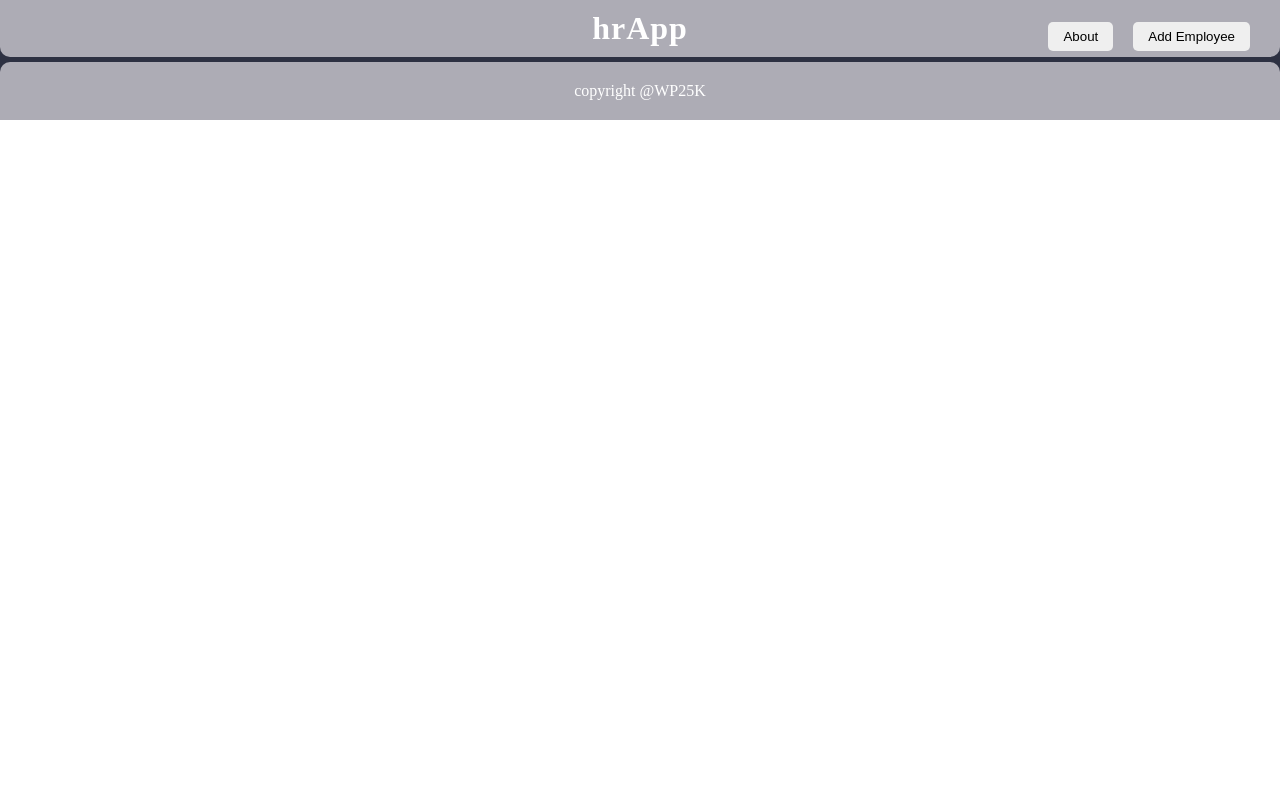
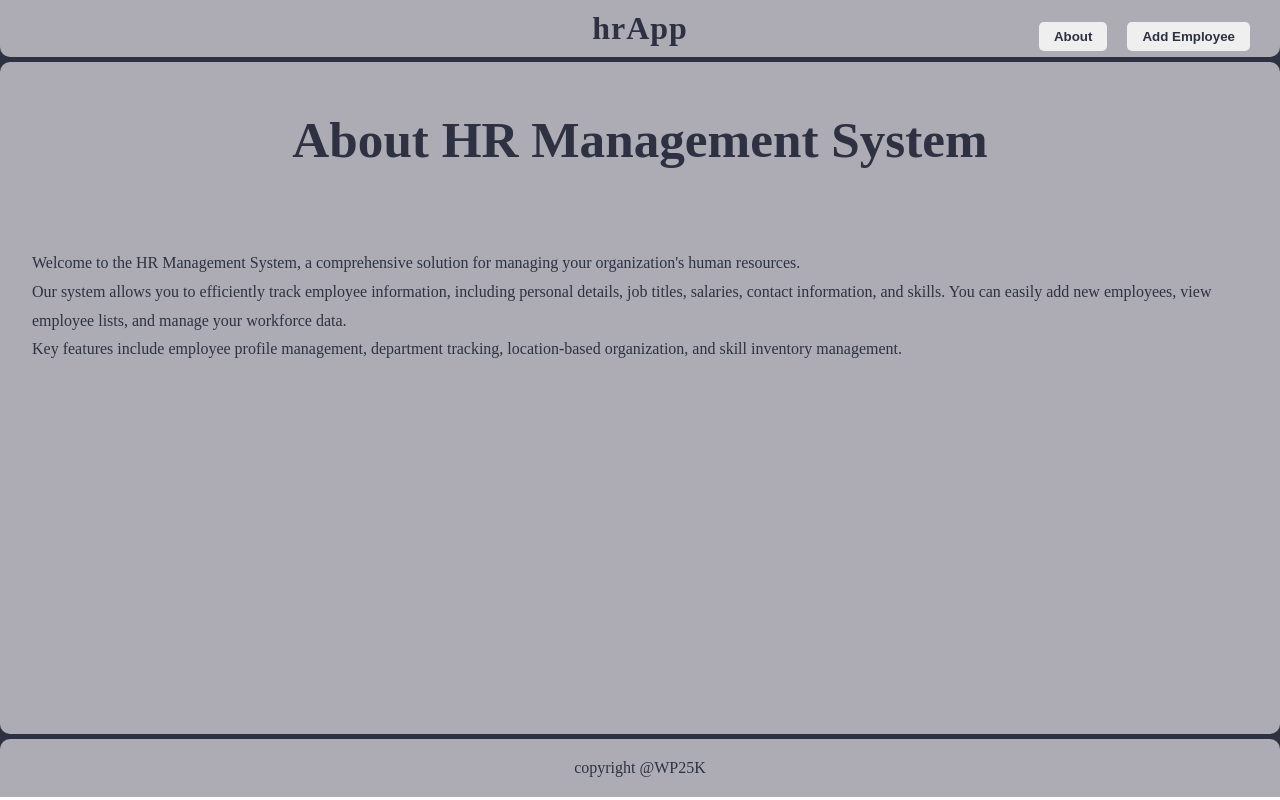
Before and after one commit to bean-123/hrApp, a React (Vite) app: page /about in a window 1280 px wide. Built offline with nearby package versions, Linux system fonts and the light colour scheme.

Commit message:
Add changes to About.jsx and added css

```diff
--- a/src/App.css
+++ b/src/App.css
@@ -1,6 +1,17 @@
 * {
   padding: 0;
   margin: 0;
+}
+
+html,
+body {
+  height: 100%;
+}
+
+body {
+  display: flex;
+  flex-direction: column;
+  min-height: 100vh;
 }
 
 #root {
--- a/src/App.jsx
+++ b/src/App.jsx
@@ -6,6 +6,7 @@ import PersonList from "./components/PersonList";
 import { useState } from "react";
 import AddEmployee from "./components/AddEmployee";
 import { BrowserRouter, Routes, Route } from "react-router-dom";
+import About from "./components/About";
 
 function App() {
   const [employees, setEmployees] = useState(data);
@@ -20,10 +21,13 @@ function App() {
       <Routes>
         {/* Home page */}
         <Route path="/" element={<PersonList data={employees} />} />
+        {/* Add employee page */}
         <Route
           path="/add-employee"
           element={<AddEmployee handleClick={handleAddEmployee} />}
         />
+        {/* About page */}
+        <Route path="/about" element={<About />} />
       </Routes>
       <Footer />
     </BrowserRouter>
--- a/src/components/About.jsx
+++ b/src/components/About.jsx
@@ -0,0 +1,27 @@
+import styles from "./About.module.css";
+
+const About = () => {
+  return (
+    <div className={styles.aboutcontainer}>
+      <h1 className={styles.title}>About HR Management System</h1>
+      <div className={styles.abouttext}>
+        <p>
+          Welcome to the HR Management System, a comprehensive solution for
+          managing your organization's human resources.
+        </p>
+        <p>
+          Our system allows you to efficiently track employee information,
+          including personal details, job titles, salaries, contact information,
+          and skills. You can easily add new employees, view employee lists, and
+          manage your workforce data.
+        </p>
+        <p>
+          Key features include employee profile management, department tracking,
+          location-based organization, and skill inventory management.
+        </p>
+      </div>
+    </div>
+  );
+};
+
+export default About;
--- /dev/null
+++ b/src/components/About.module.css
@@ -0,0 +1,17 @@
+.title {
+  font-size: 3.2em;
+  padding: 3rem;
+  text-align: center;
+}
+
+.aboutcontainer {
+  margin: 5px 0 5px 0;
+  background-color: #adacb5;
+  border-radius: 10px;
+  min-height: 84vh;
+}
+
+.abouttext {
+  padding: 2rem;
+  line-height: 1.8;
+}
--- a/src/components/Footer.module.css
+++ b/src/components/Footer.module.css
@@ -6,5 +6,5 @@
   justify-content: center;
   align-items: center;
   border-radius: 10px 10px 0 0;
-  color: white;
+  color: #2d3142;
 }
--- a/src/components/Header.module.css
+++ b/src/components/Header.module.css
@@ -3,7 +3,6 @@
   background-color: #adacb5;
   letter-spacing: 1px;
   border-radius: 0 0 10px 10px;
-  color: white;
   display: flex;
   align-items: center;
   justify-content: center;
@@ -22,9 +21,11 @@ button {
   border-radius: 5px;
   border: none;
   cursor: pointer;
+  color: #2d3142;
+  font-weight: bolder;
 }
 
 .headertext {
   text-decoration: none;
-  color: white;
+  color: #2d3142;
 }
```
